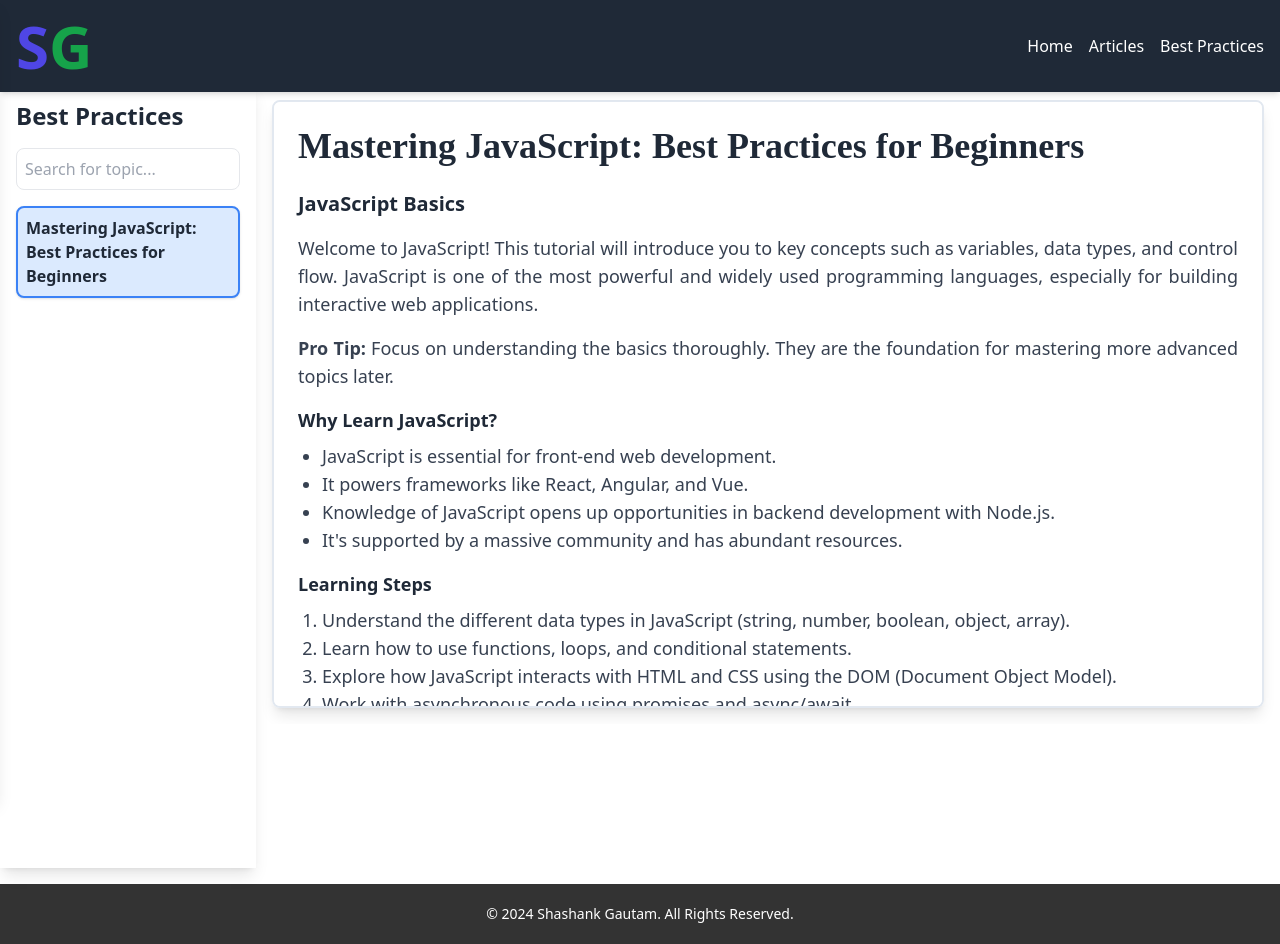
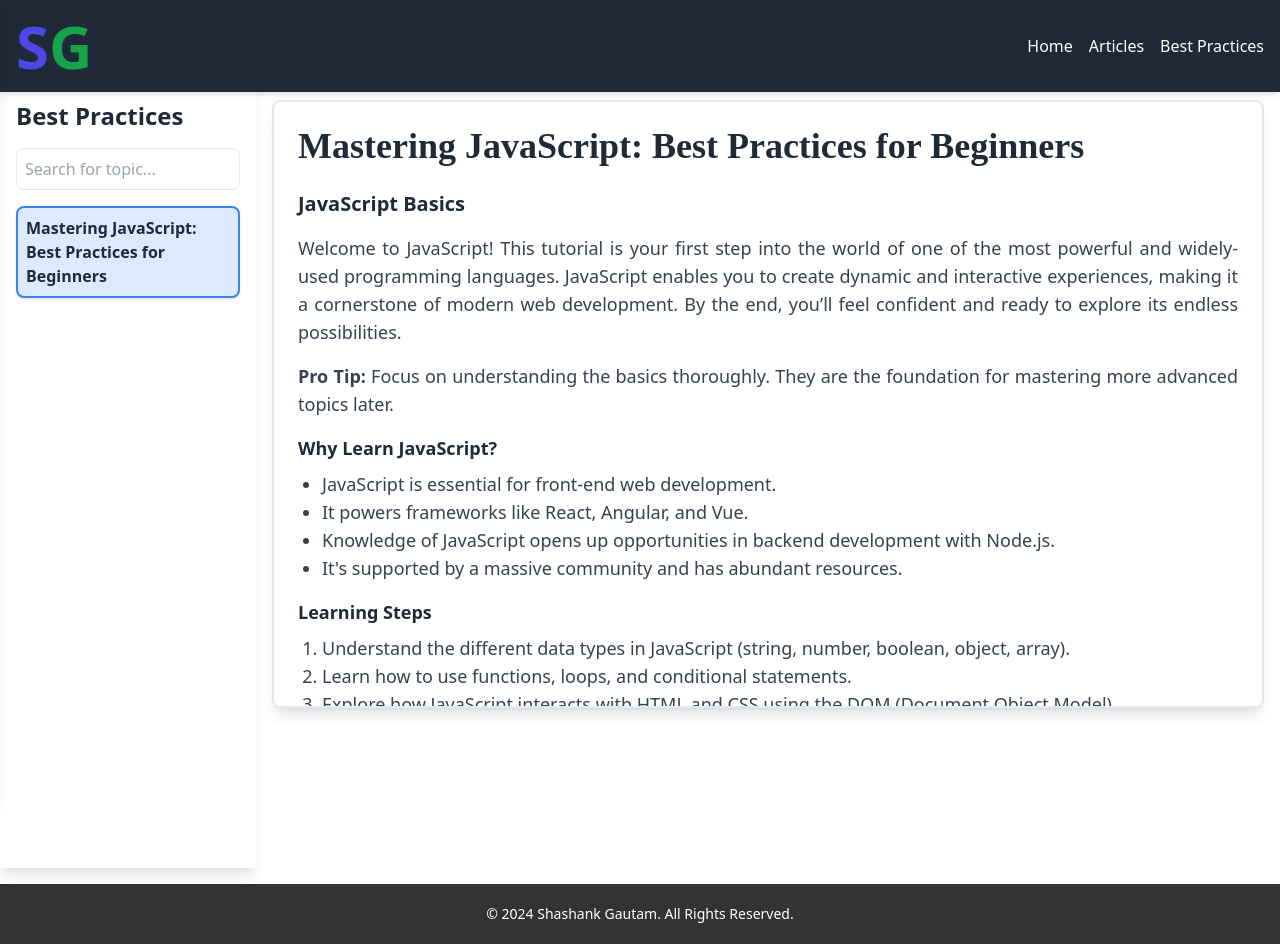
Before and after one commit to ShashankGautam050/my_portfolio, a React (Create React App) app: page /tutorials in a window 1280 px wide. Built offline with nearby package versions, Linux system fonts and the light colour scheme.

Commit message:
final first tut

```diff
--- a/src/Components/Tutorials.js
+++ b/src/Components/Tutorials.js
@@ -9,7 +9,7 @@ const bestPractices = [
       <div class="tutorial-wrapper">
         <div class="tutorial-content">
           <h2 class="text-xl font-bold text-gray-800 mb-4">JavaScript Basics</h2>
-          <p class="text-gray-700 mb-4">Welcome to JavaScript! This tutorial will introduce you to key concepts such as variables, data types, and control flow. JavaScript is one of the most powerful and widely used programming languages, especially for building interactive web applications.</p>
+          <p class="text-gray-700 mb-4">Welcome to JavaScript! This tutorial is your first step into the world of one of the most powerful and widely-used programming languages. JavaScript enables you to create dynamic and interactive experiences, making it a cornerstone of modern web development. By the end, you’ll feel confident and ready to explore its endless possibilities.</p>
 
           <div class="alert alert-warning mb-4">
             <strong>Pro Tip:</strong> Focus on understanding the basics thoroughly. They are the foundation for mastering more advanced topics later.
```
